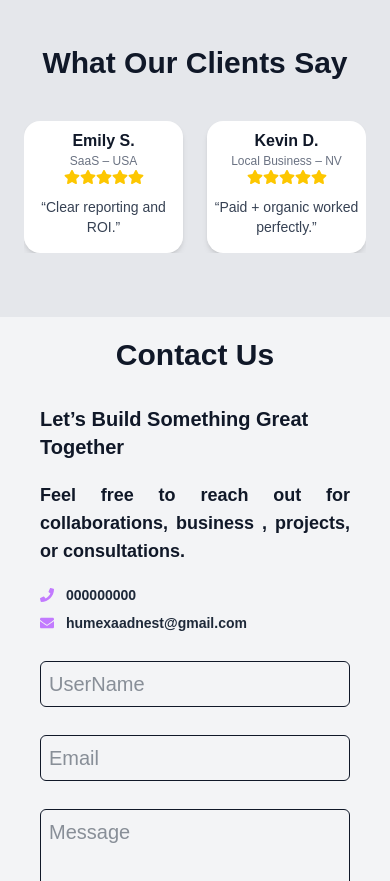
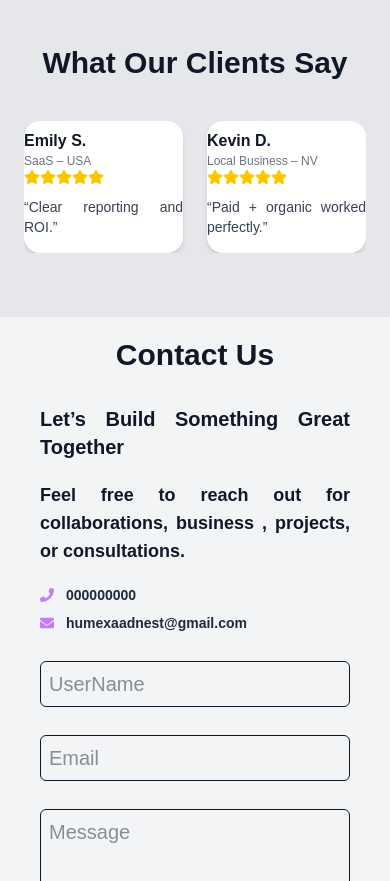
Before and after one commit to smabdullah958/humexaadnestPortfolio, a Next.js app: page / in a window 390 px wide. Shown: the part 7380-8261 px from the top of the page. Built offline with nearby package versions, Linux system fonts and the light colour scheme.

Commit message:
add text justify

```diff
--- a/Components/Contact.jsx
+++ b/Components/Contact.jsx
@@ -67,14 +67,14 @@ SetSubmitting(null)
         </form>
         {/* Contact Info Section */}
         <div className='mb-5 md:mb-0'>
-          <h2 className='text-xl md:text-2xl pb-5 sm:pb-10  md:pb-20 font-bold text-gray-900'>
+          <h2 className='text-xl md:text-2xl text-justify pb-5 sm:pb-10  md:pb-20 font-bold text-gray-900'>
               Let’s Build Something Great Together
             </h2>
           <div className='text-sm font-bold  lg:w-[30vw] flex flex-col justify-start text-justify'>
 
 
 
-            <p className='text-lg  mb-5 font-bold text-gray-900'>
+            <p className='text-lg  mb-5 font-bold text-gray-900 text-justify'>
               Feel free to reach out for collaborations, business , projects, or consultations.
             </p>
 
--- a/Components/OurValueableClient.jsx
+++ b/Components/OurValueableClient.jsx
@@ -60,14 +60,14 @@ export default function OurValueableClient() {
               className="bg-white sm:p-3 pt-2  rounded-2xl shadow-md shrink-0"
               style={{ width: `calc(${100 / cardsPerView}% - ${cardGap * (cardsPerView - 1) / cardsPerView}px)` }}
             >
-               <h4 className="font-semibold text-gray-900 text-center">{item.name}</h4>
-              <p className="text-xs text-gray-500 text-center">{item.role}</p>
-              <div className="flex text-yellow-400 mb-3 justify-center">
+               <h4 className="font-semibold text-gray-900 text-justify">{item.name}</h4>
+              <p className="text-xs text-gray-500 text-justify">{item.role}</p>
+              <div className="flex text-yellow-400 mb-3 text-justify">
                 {[...Array(5)].map((_, j) => (
                   <FaStar key={j} />
                 ))}
               </div>
-              <p className="text-sm text-gray-700 mb-4 text-center">“{item.text}”</p>
+              <p className="text-sm text-gray-700 mb-4 text-justify">“{item.text}”</p>
 
             </div>
           ))}
```
